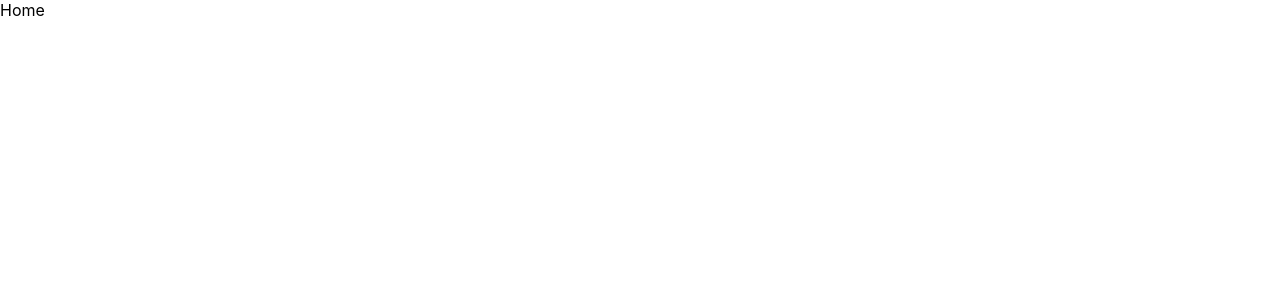
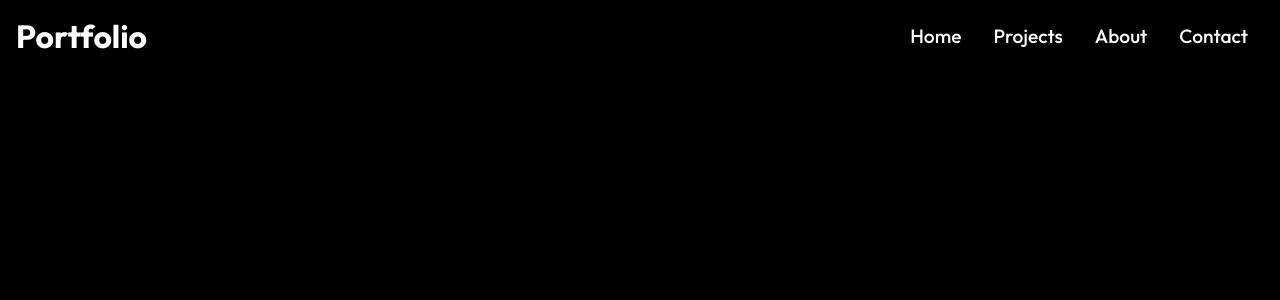
Before and after one commit to HannahYudkin/hannah-portfolio, a React (Create React App) app: page / in a window 1280 px wide. Shown: the top 300 px of the page. Built offline with nearby package versions, Linux system fonts and the light colour scheme.

Commit message:
Added nav-bar and stylings

```diff
--- a/package.json
+++ b/package.json
@@ -6,11 +6,14 @@
     "@testing-library/jest-dom": "^5.16.5",
     "@testing-library/react": "^13.4.0",
     "@testing-library/user-event": "^13.5.0",
+    "latest-version": "^7.0.0",
+    "node-sass": "^8.0.0",
     "react": "^18.2.0",
     "react-dom": "^18.2.0",
     "react-icons": "^4.7.1",
     "react-router-dom": "^6.5.0",
     "react-scripts": "^2.1.3",
+    "sass": "^1.56.2",
     "web-vitals": "^2.1.4"
   },
   "scripts": {
--- /dev/null
+++ b/src/components/Navbar.js
@@ -0,0 +1,30 @@
+import "./NavbarStyles.css";
+
+import React from 'react'
+import { Link } from "react-router-dom";
+
+const Navbar = () => {
+  return (
+    <div className="header">
+      <Link to="/">
+        <h1>Portfolio</h1>
+      </Link>
+      <ul className="nav-menu">
+        <li>
+          <Link to="/">Home</Link>
+        </li>
+        <li>
+          <Link to="projects">Projects</Link>
+        </li>
+        <li>
+          <Link to="/about">About</Link>
+        </li>
+        <li>
+          <Link to="/contact">Contact</Link>
+        </li>
+      </ul>
+    </div>
+  )
+}
+
+export default Navbar
--- /dev/null
+++ b/src/components/NavbarStyles.css
@@ -0,0 +1,19 @@
+.header {
+  display: flex;
+  justify-content: space-between;
+  align-items: center;
+  padding: 1rem;
+}
+
+.nav-menu {
+  display: flex;
+}
+
+.nav-menu li {
+  padding: 0 1rem;
+}
+
+.nav-menu li a {
+  font-size: 1.2rem;
+  font-weight: 500;
+}
--- a/src/index.css
+++ b/src/index.css
@@ -1,13 +1,47 @@
-body {
+@import url('https://fonts.googleapis.com/css2?family=Outfit:wght@100;200;300;400;500;600;700;800;900&display=swap');
+
+* {
+  box-sizing: border-box;
   margin: 0;
-  font-family: -apple-system, BlinkMacSystemFont, 'Segoe UI', 'Roboto', 'Oxygen',
-    'Ubuntu', 'Cantarell', 'Fira Sans', 'Droid Sans', 'Helvetica Neue',
-    sans-serif;
-  -webkit-font-smoothing: antialiased;
-  -moz-osx-font-smoothing: grayscale;
+  padding: 0;
+  font-family: 'Outfit', sans-serif;
 }
 
-code {
-  font-family: source-code-pro, Menlo, Monaco, Consolas, 'Courier New',
-    monospace;
+body {
+  background: #000;
 }
+
+h1,
+h4,
+p,
+a {
+  color: #fff;
+  text-decoration: none;
+}
+
+ul {
+  list-style-type: none;
+}
+
+.btn {
+  padding: 12px 32px;
+  font-size: 1rem;
+  text-transform: uppercase;
+  background: rgb(248, 217, 15);
+  color: #222;
+  border: 1px solid #fff;
+  font-weight: 600;
+  cursor: pointer;
+}
+
+.btn-light {
+  /* background: rgba(255, 255, 255, 0.2); */
+  background: transparent;
+  color: #fff;
+}
+
+.btn:hover {
+  background: rgba(255, 255, 255, 0.2);
+  color: #fff;
+  transition: 0.3s;
+}
--- a/src/routes/Home.js
+++ b/src/routes/Home.js
@@ -1,8 +1,11 @@
 import React from 'react'
+import Navbar from '../components/Navbar'
 
 const Home = () => {
   return (
-    <div>Home</div>
+    <div>
+      <Navbar />
+    </div>
   )
 }
 
```
Also changed, not shown: 1 other file (tests, documents, lock files or other folders).
